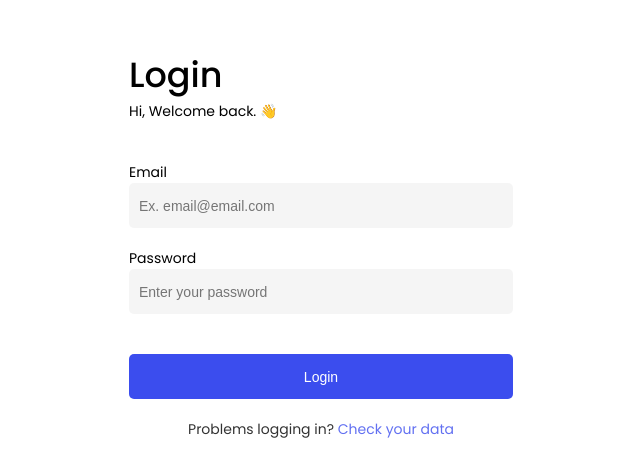
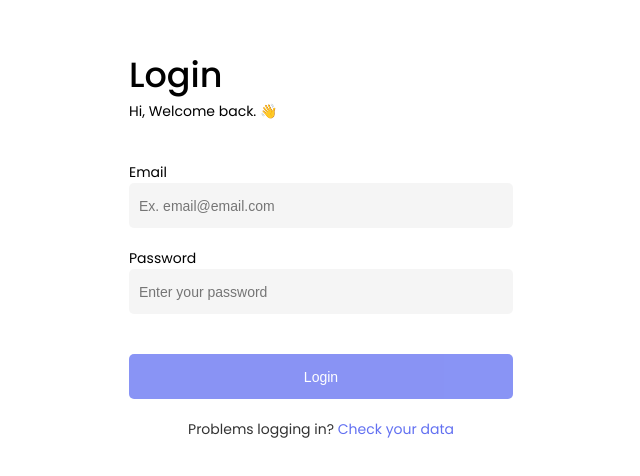
Before and after one commit to Thiago-S-Sousa/BankServices, an Angular app: page /login in a window 1280 px wide. Shown: the part 156-632 px from the top of the page, without its empty margins (319-959 px from the left). Built offline with nearby package versions, Linux system fonts and the light colour scheme.

Commit message:
feat: add disabled value to submit button

```diff
--- a/src/app/components/login-layout-structure/login-layout-structure.component.html
+++ b/src/app/components/login-layout-structure/login-layout-structure.component.html
@@ -5,7 +5,14 @@
     <ng-content></ng-content>
   </section>
   <section class="main-section">
-    <button (click)="submit()" class="submit-btn" type="submit">Login</button>
+    <button
+      (click)="submit()"
+      class="submit-btn"
+      type="submit"
+      [disabled]="disabledBtn"
+    >
+      Login
+    </button>
     <p>Problems logging in? <span>Check your data</span></p>
   </section>
 </main>
--- a/src/app/components/login-layout-structure/login-layout-structure.component.scss
+++ b/src/app/components/login-layout-structure/login-layout-structure.component.scss
@@ -45,10 +45,18 @@ main {
       background: #3b4dee;
 
       border-radius: 0.5rem;
+
+      &:disabled {
+        opacity: 0.6;
+      }
     }
 
     .submit-btn:hover {
       cursor: pointer;
+    }
+
+    .submit-btn:disabled {
+      cursor: default;
     }
 
     p {
--- a/src/app/components/login-layout-structure/login-layout-structure.component.ts
+++ b/src/app/components/login-layout-structure/login-layout-structure.component.ts
@@ -7,6 +7,7 @@ import { Component, EventEmitter, Input, Output } from '@angular/core';
 })
 export class LoginLayoutStructureComponent {
   @Input() title: string = '';
+  @Input() disabledBtn: boolean = true;
   @Output('submit') onSubmit = new EventEmitter();
 
   submit() {
--- a/src/app/pages/login/login.component.html
+++ b/src/app/pages/login/login.component.html
@@ -1,4 +1,8 @@
-<app-login-layout-structure title="Login" (submit)="submit()">
+<app-login-layout-structure
+  title="Login"
+  (submit)="submit()"
+  [disabledBtn]="!loginForm.valid"
+>
   <form [formGroup]="loginForm">
     <label for="Email">Email</label>
     <input
```
